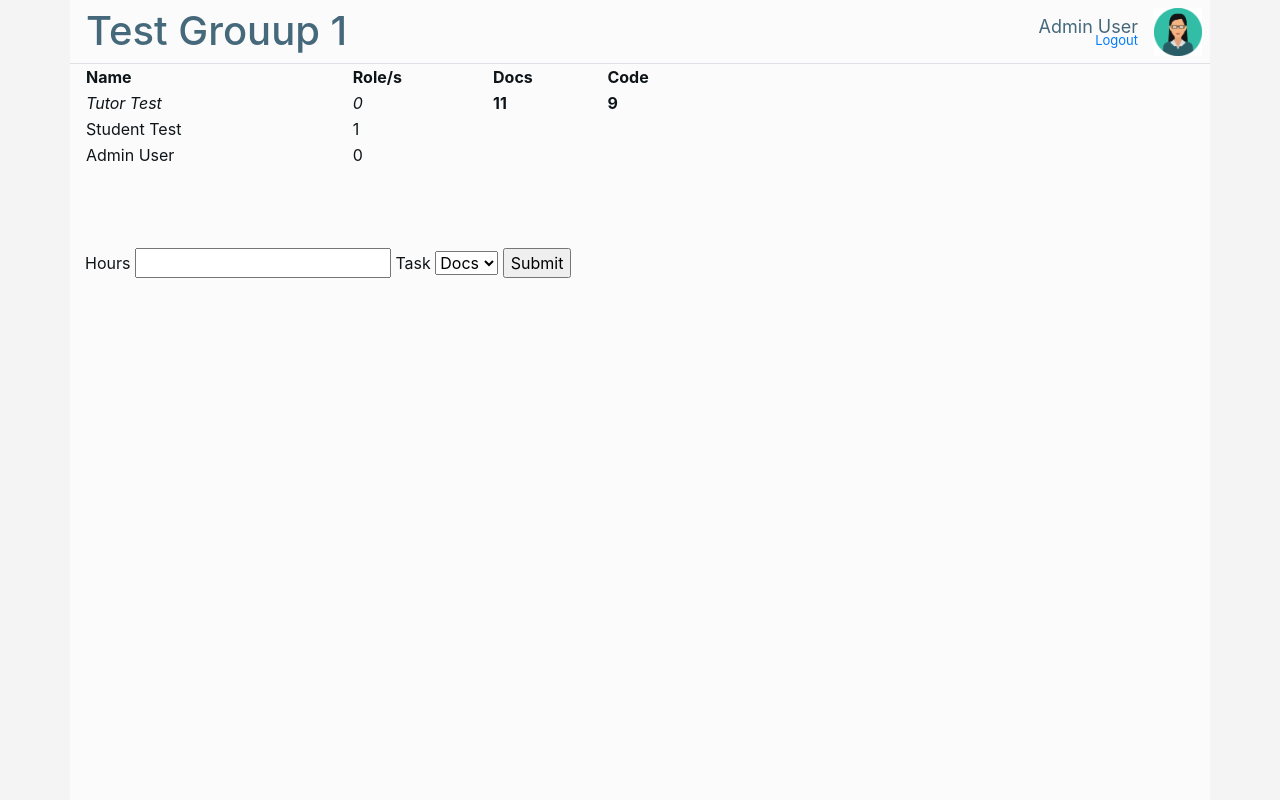
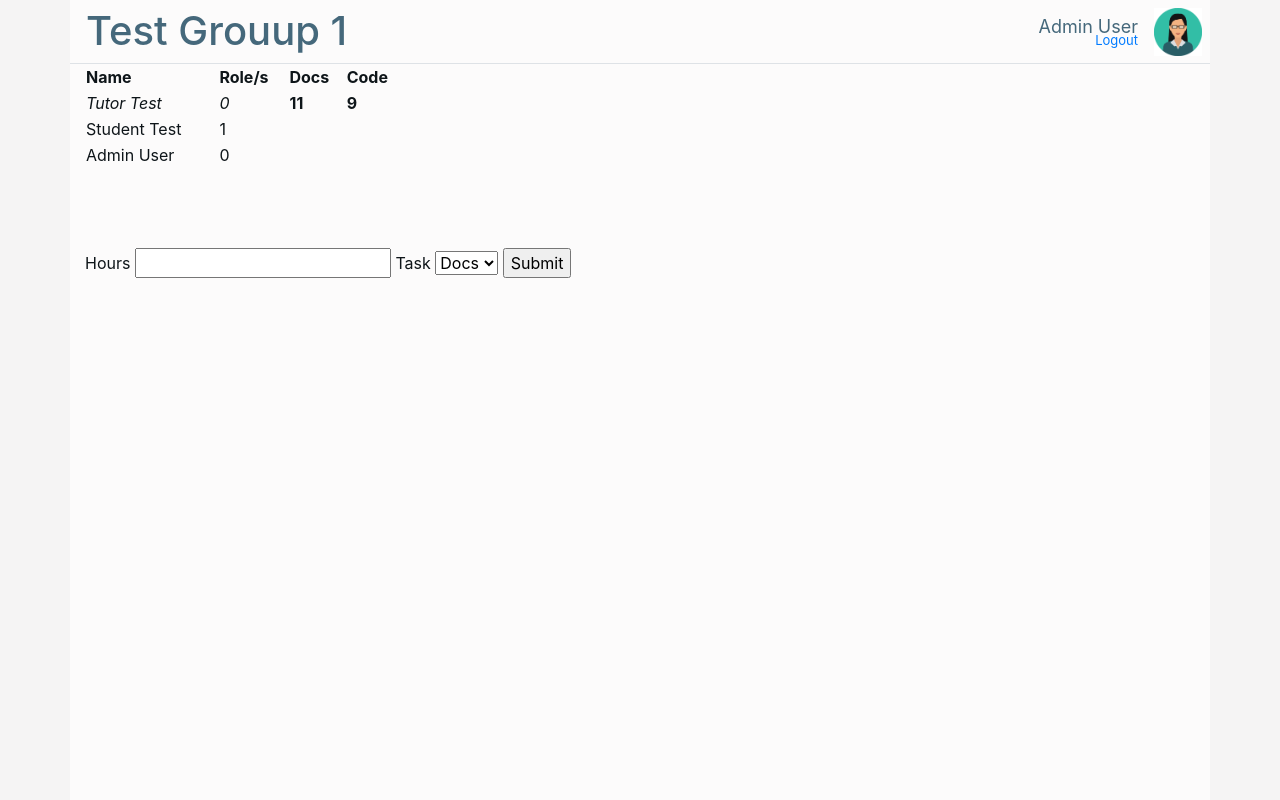
Before and after one commit to Mark-Diedericks/Student-Time-Tracker, a Django app: page /dashboard/1/1/ in a window 1280 px wide. Run offline with Django 3.2, Linux system fonts and the light colour scheme; a user stored in the database is signed in; data comes from the database, SQL or seed files in the repository; some libraries are stand-ins or nearby versions.

Commit message:
style fix, groupdash

```diff
--- a/tracker_app/templates/groupdash.html
+++ b/tracker_app/templates/groupdash.html
@@ -3,7 +3,7 @@
 {% block page_content %}
 
 <!--table to display members (unstyled)-->
-<table style="width: 80vh;">
+<table style="min-width: 40vh;">
         <tr>
             <th>Name</th>
             <th>Role/s</th>
```
